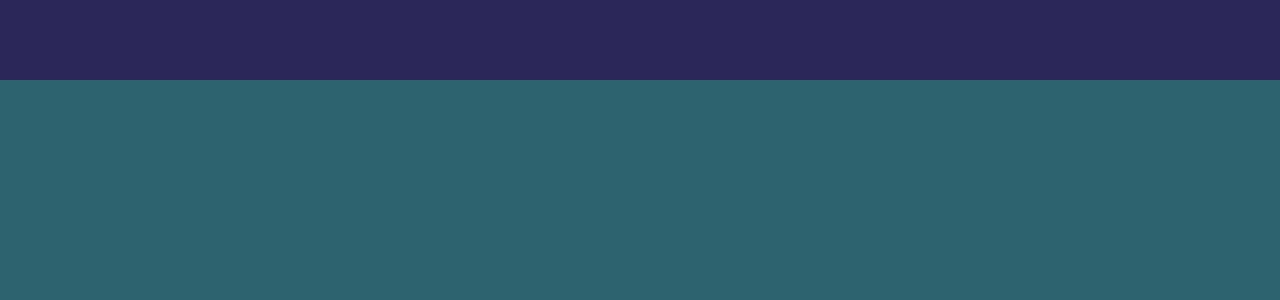
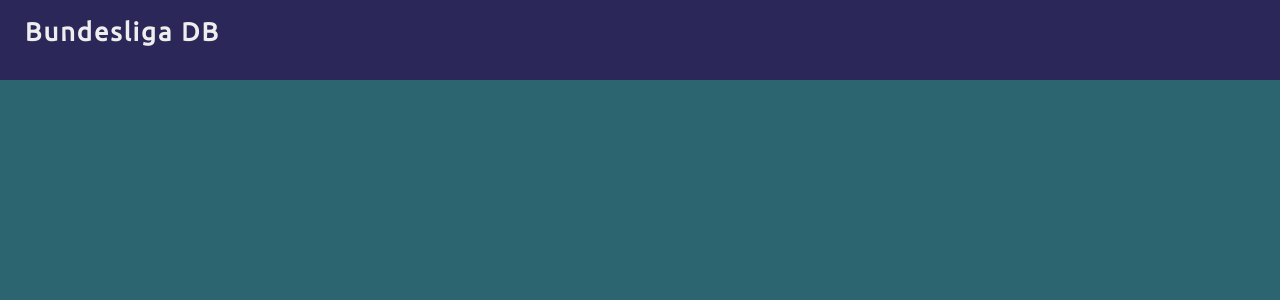
Before and after one commit to holgermanzke/us-sport-portal, a React (Create React App) app: page / in a window 1280 px wide. Shown: the top 300 px of the page. Built offline with nearby package versions, Linux system fonts and the light colour scheme; a web font is replaced by a local one.

Commit message:
Add title to header

```diff
--- a/src/App.js
+++ b/src/App.js
@@ -2,14 +2,14 @@ import React from "react";
 import "./App.css";
 import GlobalStyles from "./components/GlobalStyles";
 import AppBar from "./components/Header";
+import Title from "./components/Title";
 
 function App() {
   return (
     <>
       <GlobalStyles />
-      <AppBar>
-        <h1>US Sports App</h1>
-      </AppBar>
+
+      <AppBar />
     </>
   );
 }
--- a/src/components/Header.js
+++ b/src/components/Header.js
@@ -1,11 +1,17 @@
 import React from "react";
 import styled from "@emotion/styled";
+import Title from "./Title";
 
 const AppBar = styled.header`
   background: #2b2758;
   height: 80px;
+  display: flex;
 `;
 
 export default function Header() {
-  return <AppBar />;
+  return (
+    <AppBar>
+      <Title text="Bundesliga DB"></Title>
+    </AppBar>
+  );
 }
--- /dev/null
+++ b/src/components/Title.js
@@ -0,0 +1,14 @@
+import React from "react";
+import styled from "@emotion/styled";
+
+const Title = styled.h1`
+  font-family: "Ubuntu", sans-serif;
+  color: #eeeeee;
+  letter-spacing: 2px;
+  font-size: 1.6rem;
+  padding-left: 25px;
+`;
+
+export default function CreateTitle({ text }) {
+  return <Title>{text}</Title>;
+}
```
